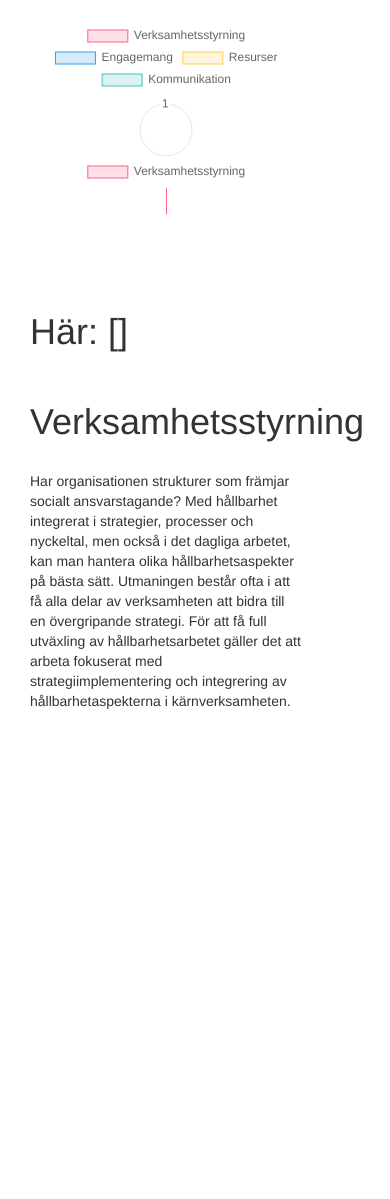
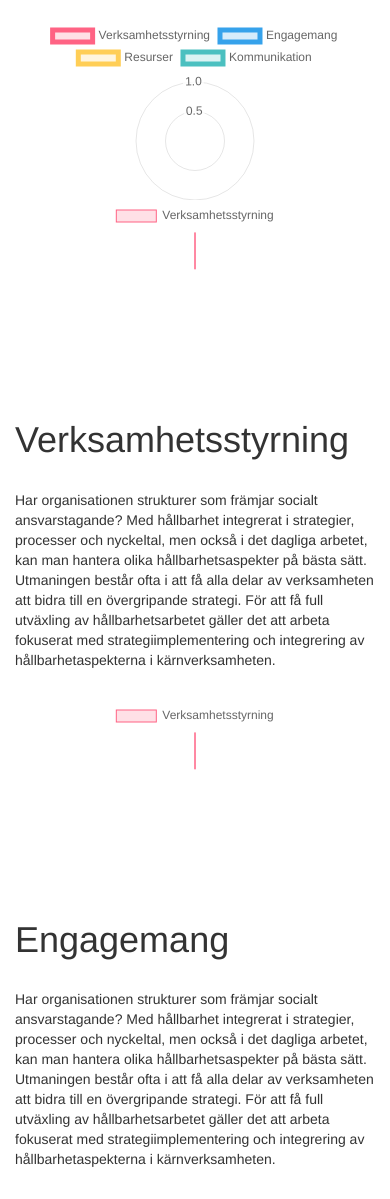
Before and after one commit to RonjaBrandt/djreact, a Python web app: template backend/survey/templates/survey/index.html in a window 390 px wide. Shown: the part 65-1264 px from the top of the page. Before the commit the page ends 774 px from the top, so only its background shows below. Run offline with Jinja, Linux system fonts and the light colour scheme; the template is opened without the code that fills it: most values are stand-ins (such as "Sample title", 1, 10 or a date in 2020); some libraries are stand-ins or nearby versions.

Commit message:
Before shots

```diff
--- a/backend/survey/templates/survey/base.html
+++ b/backend/survey/templates/survey/base.html
@@ -7,7 +7,6 @@
 
 
 <!--Loads css-->
-
 <!-- Adds Boostrap-->
 <link rel="stylesheet" href="https://maxcdn.bootstrapcdn.com/bootstrap/3.4.0/css/bootstrap.min.css">
 
@@ -34,11 +33,13 @@
         </div>
     </div>
 </nav>
-<div class="container">
+
 {% block content %}{% endblock content %}
+
 <script>
     $(document).ready(function(){})
 {% block jquery %}{% endblock jquery %}
 </script>
+
 </body>
 </html>
--- a/backend/survey/templates/survey/index.html
+++ b/backend/survey/templates/survey/index.html
@@ -31,13 +31,16 @@
                 'rgba(153, 102, 255, 1)',
                 'rgba(255, 159, 64, 1)'
             ],
-            borderWidth: 1
-        }]
+            borderWidth: 5
+        }],
+
     },
 
 
+
 });
-var ctx = document.getElementById('myDoughnutChart').getContext('2d');
+
+var ctx = document.getElementById('verksamhetsChart').getContext('2d');
 var myDoughnutChart = new Chart(ctx, {
     type: 'doughnut',
     data: {
@@ -64,10 +67,42 @@
             ],
             borderWidth: 1
         }],
-        options: {
-                responsive: false
-            }
+
     },
+
+
+});
+
+var ctx = document.getElementById('engagemangchart').getContext('2d');
+var myDoughnutChart = new Chart(ctx, {
+    type: 'doughnut',
+    data: {
+        labels: ['Verksamhetsstyrning'],
+        datasets: [{
+            label: '# of Scores',
+            data: [{{response.verksamhetsstyrning}}],
+            backgroundColor: [
+                'rgba(255, 99, 132, 0.2)',
+                'rgba(54, 162, 235, 0.2)',
+                'rgba(255, 206, 86, 0.2)',
+                'rgba(75, 192, 192, 0.2)',
+                'rgba(153, 102, 255, 0.2)',
+                'rgba(255, 159, 64, 0.2)'
+            ],
+            //{% for survey in surveys %}{% for category in survey.category_set.all %}{{category.current_Points}},{% endfor %}{% endfor %}
+            borderColor: [
+                'rgba(255, 99, 132, 1)',
+                'rgba(54, 162, 235, 1)',
+                'rgba(255, 206, 86, 1)',
+                'rgba(75, 192, 192, 1)',
+                'rgba(153, 102, 255, 1)',
+                'rgba(255, 159, 64, 1)'
+            ],
+            borderWidth: 1
+        }],
+
+    },
+
 
 });
 {% endblock jquery %}
@@ -77,28 +112,59 @@
 
 {% block content %}
 <div class="container">
+        <div class="mx-auto" >
+            <div class='row'>
+                <div class='col-sm-12'>
+                    <div class="chart-container" >
 
-    <div class='row'>
-        <div class='col-sm-1' '>
-            <div class="chart-container" style="position: relative; height:30vh; width:70vw">
+                            <canvas  id="myChart" ></canvas>
 
-                    <canvas id="myChart" ></canvas>
-                    <canvas id="myDoughnutChart" ></canvas>
-                    <h1>Här: {{response.verksamhetsstyrning}}</h1>
+                    </div>
+                </div>
+            </div>
+
+
+
+        <div class="row justify-content-around">
+            <div class='col-sm-6'>
+
+                        <canvas id="verksamhetsChart" ></canvas>
+                        <br>
+
+                        <h1>Verksamhetsstyrning</h1>
+                        <br>
+                        <p>
+                                Har organisationen strukturer som främjar socialt ansvarstagande? Med hållbarhet integrerat i strategier, processer och nyckeltal, men också i det dagliga arbetet, kan man hantera olika hållbarhetsaspekter på bästa sätt. Utmaningen består ofta i att få alla delar av verksamheten att bidra till en övergripande strategi. För att få full utväxling av hållbarhetsarbetet gäller det att arbeta fokuserat med strategiimplementering och integrering av hållbarhetaspekterna i kärnverksamheten.
+                        </p>
+                        <br>
+
+            </div>
+
+            <div class='col-sm-6'>
+
+                    <canvas id="engagemangchart" ></canvas>
                     <br>
-                    <h1>Verksamhetsstyrning</h1>
+
+                    <h1>Engagemang</h1>
                     <br>
                     <p>
                             Har organisationen strukturer som främjar socialt ansvarstagande? Med hållbarhet integrerat i strategier, processer och nyckeltal, men också i det dagliga arbetet, kan man hantera olika hållbarhetsaspekter på bästa sätt. Utmaningen består ofta i att få alla delar av verksamheten att bidra till en övergripande strategi. För att få full utväxling av hållbarhetsarbetet gäller det att arbeta fokuserat med strategiimplementering och integrering av hållbarhetaspekterna i kärnverksamheten.
+                    </p>
+                    <br>
 
-                            </p>
-                            <br>
+        </div>
 
 
-            </div>
-        </div>
     </div>
+
+</div>
+
 </div>
 
 
 {% endblock content %}
+
+
+
+
+engagemangchart
```
Also changed, not shown: backend/db.sqlite3, backend/survey/templates/survey/__int__.py (deleted), backend/survey/templates/survey/style.css (line endings or trailing spaces).
